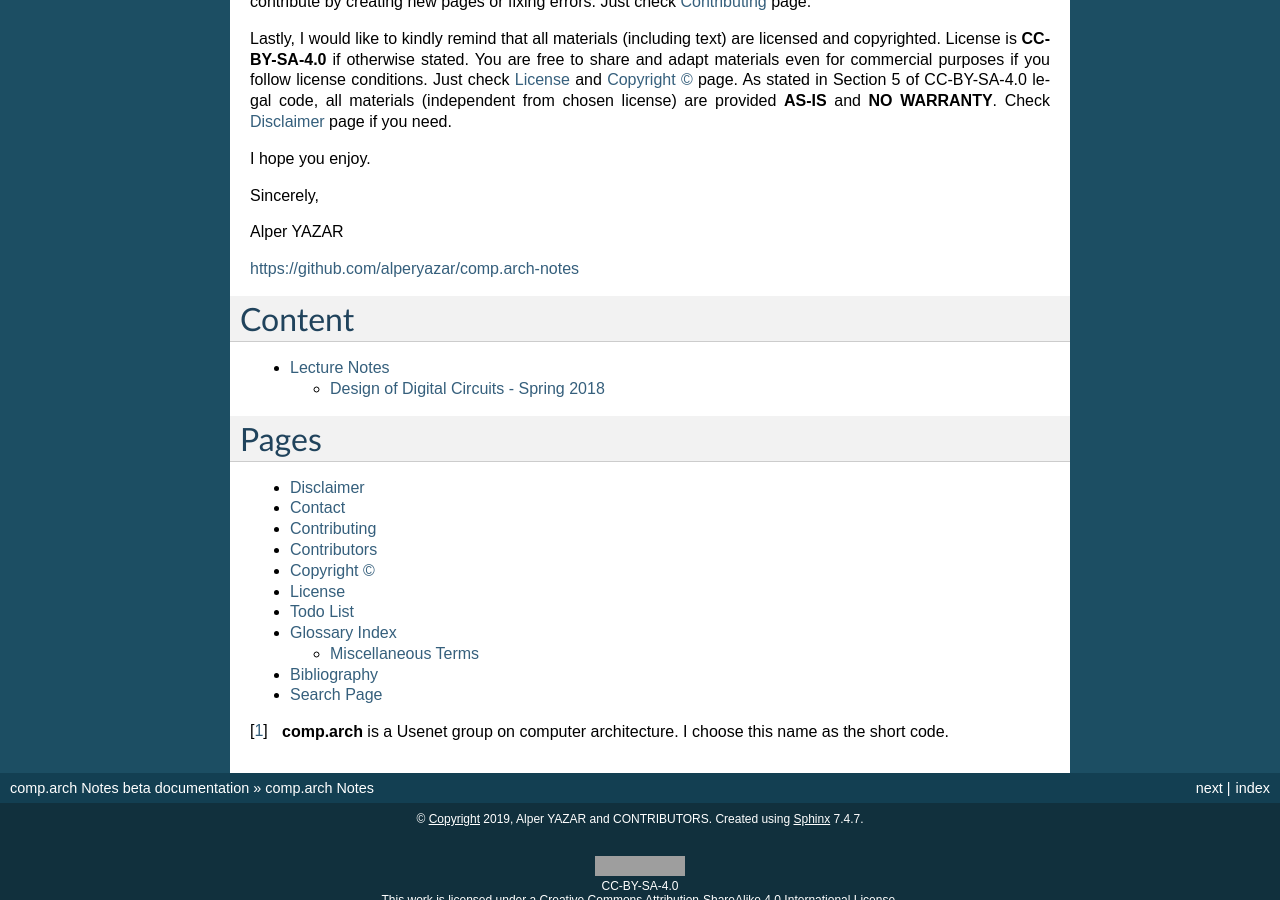
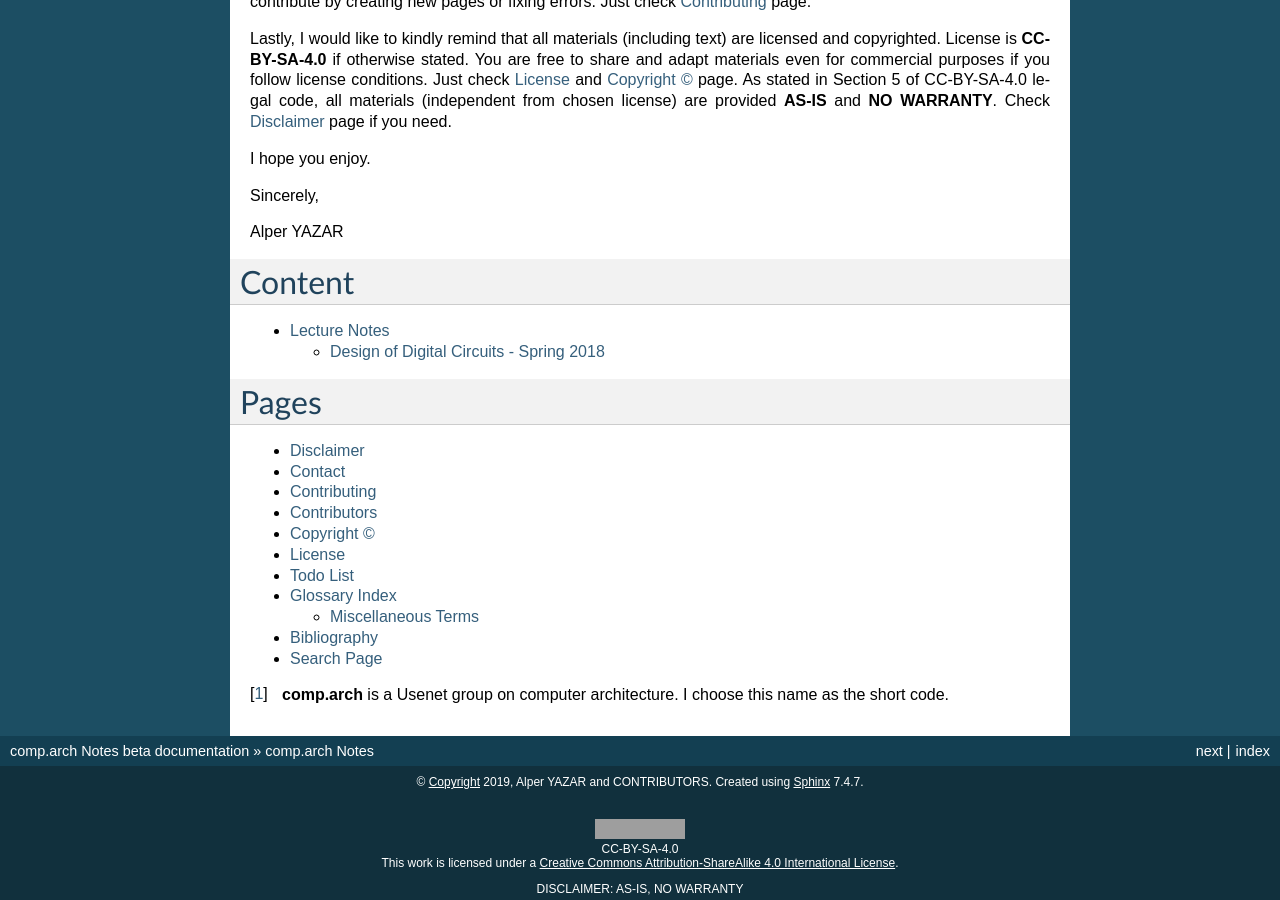
Before and after one commit to alperyazar/comp.arch-notes, a Sphinx documentation site: the page built from docs/index.rst, in a window 1280 px wide and 900 px high, scrolled down 518 px. Built offline with Sphinx 7.4.7, drawn with Linux system fonts in a browser that asks for light colours; part of the change alters nothing that is shown; grey boxes are pictures that could not be loaded.

```diff
--- a/docs/index.rst
+++ b/docs/index.rst
@@ -50,8 +50,6 @@ Sincerely,
 
 Alper YAZAR
 
-|subs_src_page|
-
 Content
 =======
 
```
